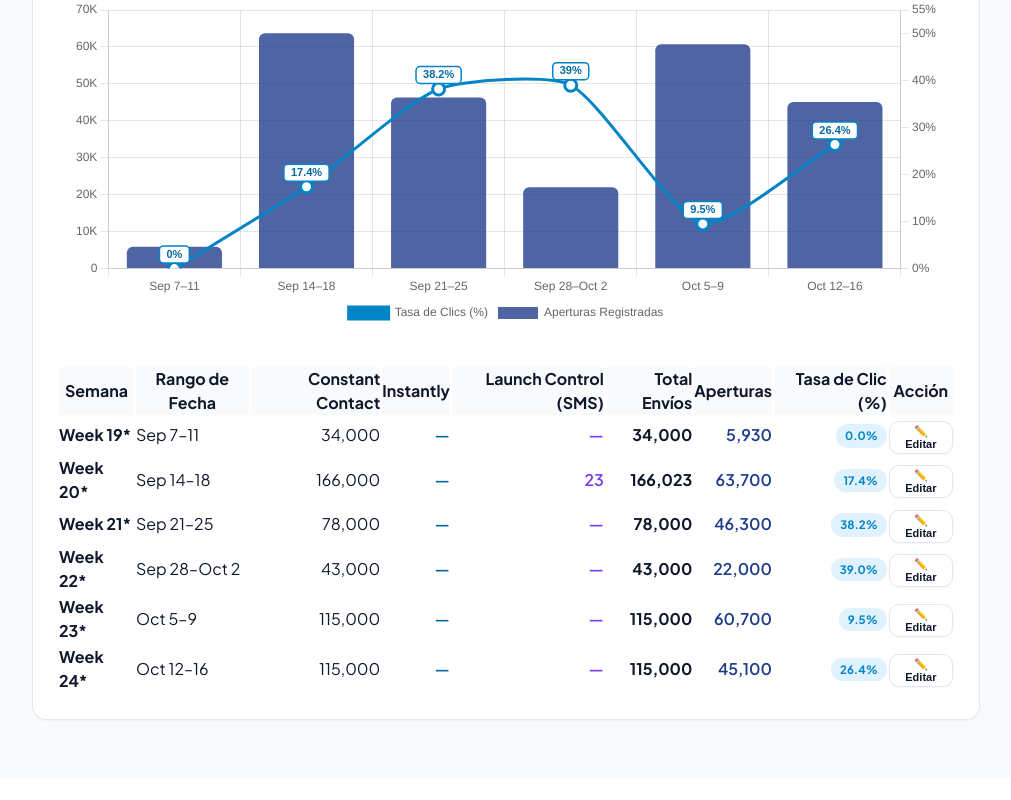
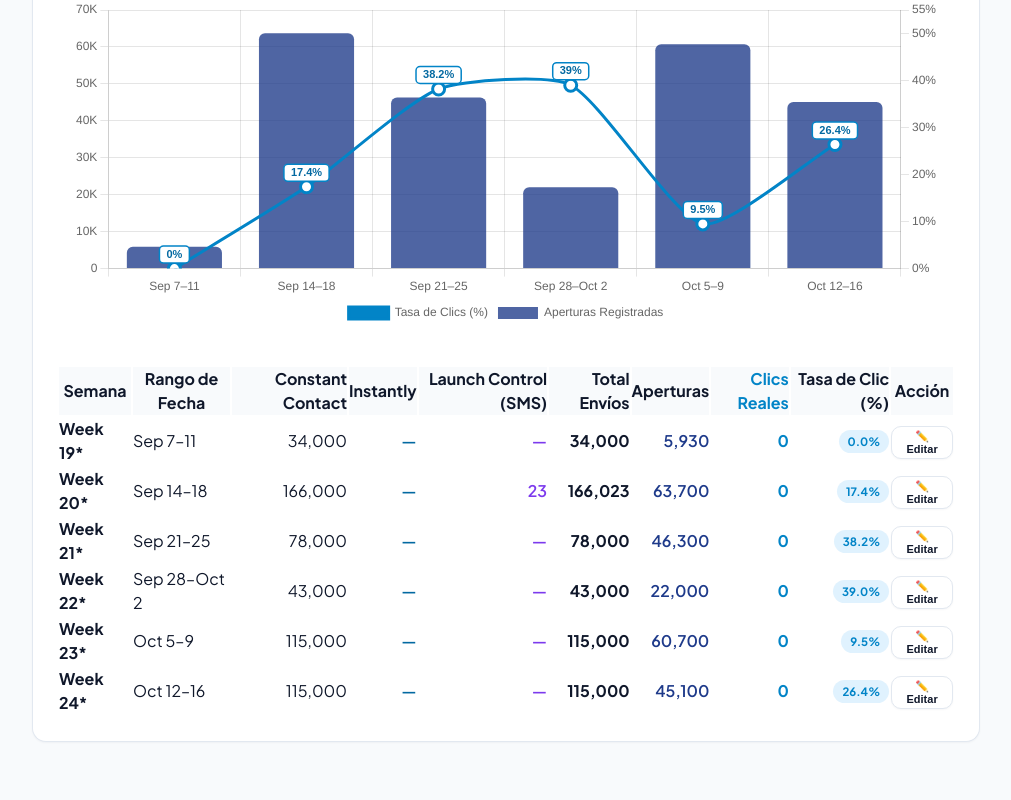
Before and after one commit to JYC-IT/Panel, a Flask app: page /weekly-report in a window 1280 px wide. Shown: the part 3853-4653 px from the top of the page, without its empty margins (268-1279 px from the left). Before the commit the page ends 4574 px from the top, so only its background shows below. Run offline with Flask 3, Linux system fonts and the light colour scheme; the visitor is signed in with stand-in values (Sample User, id 1); data comes from the database, SQL or seed files in the repository; data that the repository does not hold is empty.

Commit message:
Feature: Agregar columna y almacenamiento de Clics Humanos Reales (6,124 en Semana 27)

```diff
--- a/respuestas-masivos/db.py
+++ b/respuestas-masivos/db.py
@@ -76,6 +76,7 @@ CREATE TABLE IF NOT EXISTS weekly_team_kpis (
     outreach_sms INTEGER DEFAULT 0,
     total_outreach INTEGER DEFAULT 0,
     opens_count INTEGER DEFAULT 0,
+    clicks_count INTEGER DEFAULT 0,
     click_rate REAL DEFAULT 0,
     created_at TEXT DEFAULT CURRENT_TIMESTAMP
 );
@@ -135,6 +136,7 @@ def init_db():
         for col, ctype in [
             ("ringcentral_calls", "INTEGER DEFAULT 0"),
             ("close_crm_calls", "INTEGER DEFAULT 0"),
+            ("clicks_count", "INTEGER DEFAULT 0"),
         ]:
             try:
                 conn.execute(f"ALTER TABLE weekly_team_kpis ADD COLUMN {col} {ctype}")
--- a/respuestas-masivos/routes/report_routes.py
+++ b/respuestas-masivos/routes/report_routes.py
@@ -111,6 +111,7 @@ def register_report_routes(app):
             "outreach_instantly": [w["outreach_emails_instantly"] for w in weekly_kpis],
             "outreach_sms": [w["outreach_sms"] for w in weekly_kpis],
             "opens": [w["opens_count"] for w in weekly_kpis],
+            "clicks_count": [w.get("clicks_count", 0) for w in weekly_kpis],
             "click_rate": [w["click_rate"] for w in weekly_kpis],
             "notes": [w["notes"] or "" for w in weekly_kpis],
             # Negocios
@@ -279,6 +280,7 @@ def register_report_routes(app):
         sms = int(request.form.get("outreach_sms") or 0)
         tot = cc + instantly + sms
         opens = int(request.form.get("opens_count") or 0)
+        clicks_count = int(request.form.get("clicks_count") or request.form.get("clicks") or 0)
         click_rate = float(request.form.get("click_rate") or 0.0)
 
         with db.get_conn() as conn:
@@ -289,9 +291,10 @@ def register_report_routes(app):
                        outreach_sms = ?,
                        total_outreach = ?,
                        opens_count = ?,
+                       clicks_count = ?,
                        click_rate = ?
                    WHERE week_number = ?""",
-                (cc, instantly, sms, tot, opens, click_rate, week_number),
+                (cc, instantly, sms, tot, opens, clicks_count, click_rate, week_number),
             )
         flash(f"Envíos y métricas de la Semana {week_number} actualizados (Instantly: {instantly:,}, CC: {cc:,}, SMS: {sms:,}).", "ok")
         return redirect(url_for("weekly_report"))
--- a/respuestas-masivos/templates/weekly_report.html
+++ b/respuestas-masivos/templates/weekly_report.html
@@ -369,6 +369,7 @@
           <th style="text-align:right;">Launch Control (SMS)</th>
           <th style="text-align:right;">Total Envíos</th>
           <th style="text-align:right;">Aperturas</th>
+          <th style="text-align:right; color:#0284c7;">Clics Reales</th>
           <th style="text-align:right;">Tasa de Clic (%)</th>
           {% if is_admin %}<th style="text-align:center;">Acción</th>{% endif %}
         </tr>
@@ -395,12 +396,13 @@
             </td>
             <td class="num" style="text-align:right; font-weight:700;">{{ "{:,}".format(w.total_outreach) }}</td>
             <td class="num" style="text-align:right; font-weight:600; color:#1e3a8a;">{{ "{:,}".format(w.opens_count) }}</td>
+            <td class="num" style="text-align:right; font-weight:700; color:#0284c7;">{{ "{:,}".format(w.clicks_count or 0) }}</td>
             <td class="num" style="text-align:right;">
               <span class="badge" style="background:#e0f2fe; color:#0284c7; font-weight:700;">{{ w.click_rate }}%</span>
             </td>
             {% if is_admin %}
             <td style="text-align:center;">
-              <button type="button" class="btn light" style="padding:3px 8px; font-size:11px;" onclick="openEditOutreachModal({{ w.week_number }}, '{{ w.week_label }}', '{{ w.date_range }}', {{ w.outreach_emails_cc }}, {{ w.outreach_emails_instantly }}, {{ w.outreach_sms }}, {{ w.opens_count }}, {{ w.click_rate }})">
+              <button type="button" class="btn light" style="padding:3px 8px; font-size:11px;" onclick="openEditOutreachModal({{ w.week_number }}, '{{ w.week_label }}', '{{ w.date_range }}', {{ w.outreach_emails_cc }}, {{ w.outreach_emails_instantly }}, {{ w.outreach_sms }}, {{ w.opens_count }}, {{ w.clicks_count or 0 }}, {{ w.click_rate }})">
                 ✏️ Editar
               </button>
             </td>
@@ -650,14 +652,18 @@
         </div>
       </div>
 
-      <div style="display:grid; grid-template-columns:1fr 1fr; gap:12px; margin-bottom:18px;">
+      <div style="display:grid; grid-template-columns:1fr 1fr 1fr; gap:12px; margin-bottom:18px;">
         <div>
           <label style="font-weight:600; font-size:13px;">Aperturas Registradas</label>
           <input id="edit_opens" name="opens_count" type="number" min="0" placeholder="45000">
         </div>
         <div>
-          <label style="font-weight:600; font-size:13px;">Tasa de Clic % (ej. 26.4)</label>
-          <input id="edit_clicks" name="click_rate" type="number" step="0.1" min="0" placeholder="26.4">
+          <label style="font-weight:600; font-size:13px; color:#0284c7;">Clics Humanos Reales</label>
+          <input id="edit_raw_clicks" name="clicks_count" type="number" min="0" placeholder="6124">
+        </div>
+        <div>
+          <label style="font-weight:600; font-size:13px;">Tasa de Clic % (ej. 5.1)</label>
+          <input id="edit_clicks" name="click_rate" type="number" step="0.1" min="0" placeholder="5.1">
         </div>
       </div>
 
@@ -677,18 +683,20 @@ var weeklyOutreachMap = {
       instantly: {{ w.outreach_emails_instantly }},
       sms: {{ w.outreach_sms }},
       opens: {{ w.opens_count }},
+      raw_clicks: {{ w.clicks_count or 0 }},
       clicks: {{ w.click_rate }}
     },
   {% endfor %}
 };
 
-function openEditOutreachModal(weekNum, weekLabel, dateRange, cc, instantly, sms, opens, clicks) {
+function openEditOutreachModal(weekNum, weekLabel, dateRange, cc, instantly, sms, opens, rawClicks, clicks) {
   var sel = document.getElementById('edit_outreach_week');
   if (sel) sel.value = weekNum;
   document.getElementById('edit_cc').value = cc !== undefined ? cc : 0;
   document.getElementById('edit_instantly').value = instantly !== undefined ? instantly : 0;
   document.getElementById('edit_sms').value = sms !== undefined ? sms : 0;
   document.getElementById('edit_opens').value = opens !== undefined ? opens : 0;
+  document.getElementById('edit_raw_clicks').value = rawClicks !== undefined ? rawClicks : 0;
   document.getElementById('edit_clicks').value = clicks !== undefined ? clicks : 0;
   openModal('editOutreachModal');
 }
@@ -700,6 +708,7 @@ function onWeekSelectChange(weekNum) {
     document.getElementById('edit_instantly').value = d.instantly;
     document.getElementById('edit_sms').value = d.sms;
     document.getElementById('edit_opens').value = d.opens;
+    document.getElementById('edit_raw_clicks').value = d.raw_clicks;
     document.getElementById('edit_clicks').value = d.clicks;
   }
 }
```
